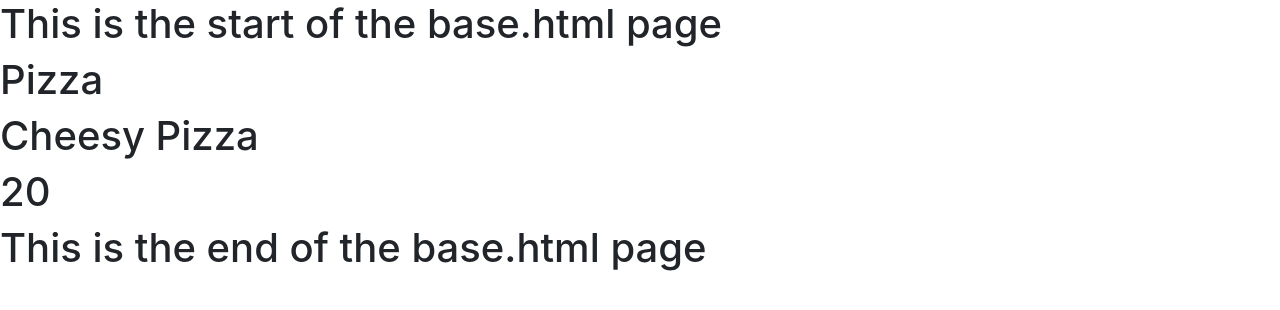
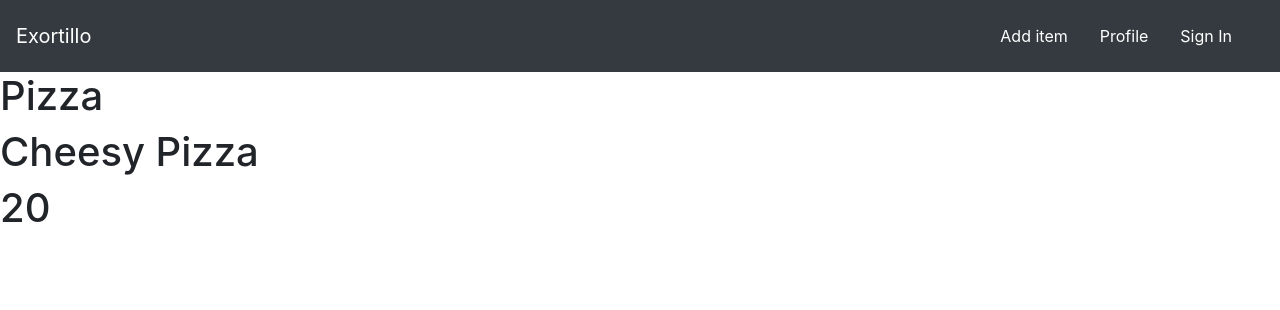
Before and after one commit to HarshThale/django_project_AMF, a Django app: page /food/detail/1/ in a window 1280 px wide. Shown: the top 310 px of the page. Run offline with Django 4.2, Linux system fonts and the light colour scheme; data comes from the database, SQL or seed files in the repository.

Commit message:
commit:25

```diff
--- a/mysite/food/templates/food/base.html
+++ b/mysite/food/templates/food/base.html
@@ -6,16 +6,34 @@
     <meta charset="UTF-8">
     <meta name="viewport" content="width=device-width, initial-scale=1.0">
     <title>Document</title>
-    <link rel="stylesheet" href="{% static 'food/style.css' %}">
+    {% comment %} <link rel="stylesheet" href="{% static 'food/style.css' %}"> {% endcomment %}
     <link rel="stylesheet" href="https://cdn.jsdelivr.net/npm/bootstrap@4.3.1/dist/css/bootstrap.min.css" integrity="sha384-ggOyR0iXCbMQv3Xipma34MD+dH/1fQ784/j6cY/iJTQUOhcWr7x9JvoRxT2MZw1T" crossorigin="anonymous">
     <script src="https://cdn.jsdelivr.net/npm/bootstrap@4.3.1/dist/js/bootstrap.min.js" integrity="sha384-JjSmVgyd0p3pXB1rRibZUAYoIIy6OrQ6VrjIEaFf/nJGzIxFDsf4x0xIM+B07jRM" crossorigin="anonymous"></script>
 </head>
 <body>
-    <h1>This is the start of the base.html page</h2>
+    <nav class="navbar navbar-dark bg-dark">
+        <a href="{% url 'food:index' %}" class="navbar-brand">
+            Exortillo
+        </a>
+
+        <div class="navbar">
+            <a href="#" class="nav-item nav-link btn-dark">
+                Add item
+            </a>
+
+            <a href="#" class="nav-item nav-link btn-dark">
+                Profile
+            </a>
+
+            <a href="#" class="nav-item nav-link btn-dark">
+                Sign In
+            </a>
+        </div>
+
+    </nav>
 
     {% block body %}
     {% endblock %}
 
-    <h1>This is the end of the base.html page</h2>
 </body>
 </html>
```
